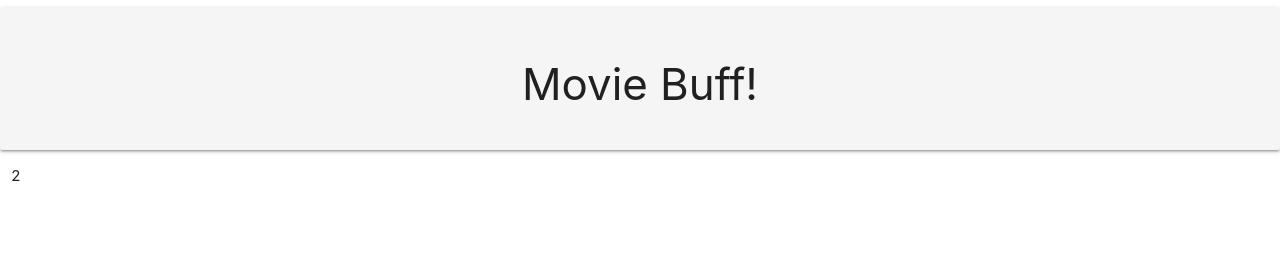
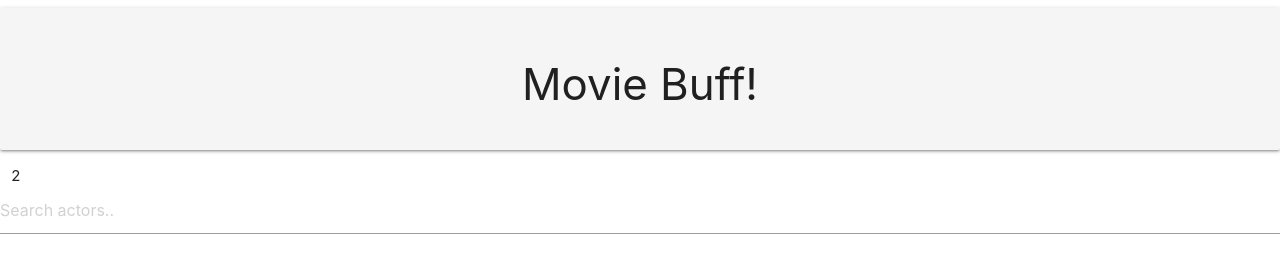
Before and after one commit to btijerino16/GROUP-PROJECT-6, a plain HTML site: page index.html in a window 1280 px wide. Drawn offline with nearby package versions, Linux system fonts and the light colour scheme; no server answers.

```diff
--- a/assets/js/script.js
+++ b/assets/js/script.js
@@ -58,3 +58,15 @@
         })
 };
 getMovieStars();
+
+
+document.addEventListener('DOMContentLoaded', function() {
+    var elems = document.querySelectorAll('.fixed-action-btn');
+    var instances = M.FloatingActionButton.init(elems, options);
+  });
+
+  // Or with jQuery
+
+  $(document).ready(function(){
+    $('.fixed-action-btn').floatingActionButton();
+  });
--- a/index.html
+++ b/index.html
@@ -18,14 +18,18 @@
 </header>
 
 <!-- -->
+<div class
 <main class="row">
 
     <div class="row">
         <div class="col s6">2</div>
+        <input id="searchbar" onkeyup="search_actor()" type="text"
+        name="search" placeholder="Search actors..">
         <search col 3>
 
         </search>
     </div>
+
 
 </main>
 <script src ="assets/js/script.js"></script>
```
